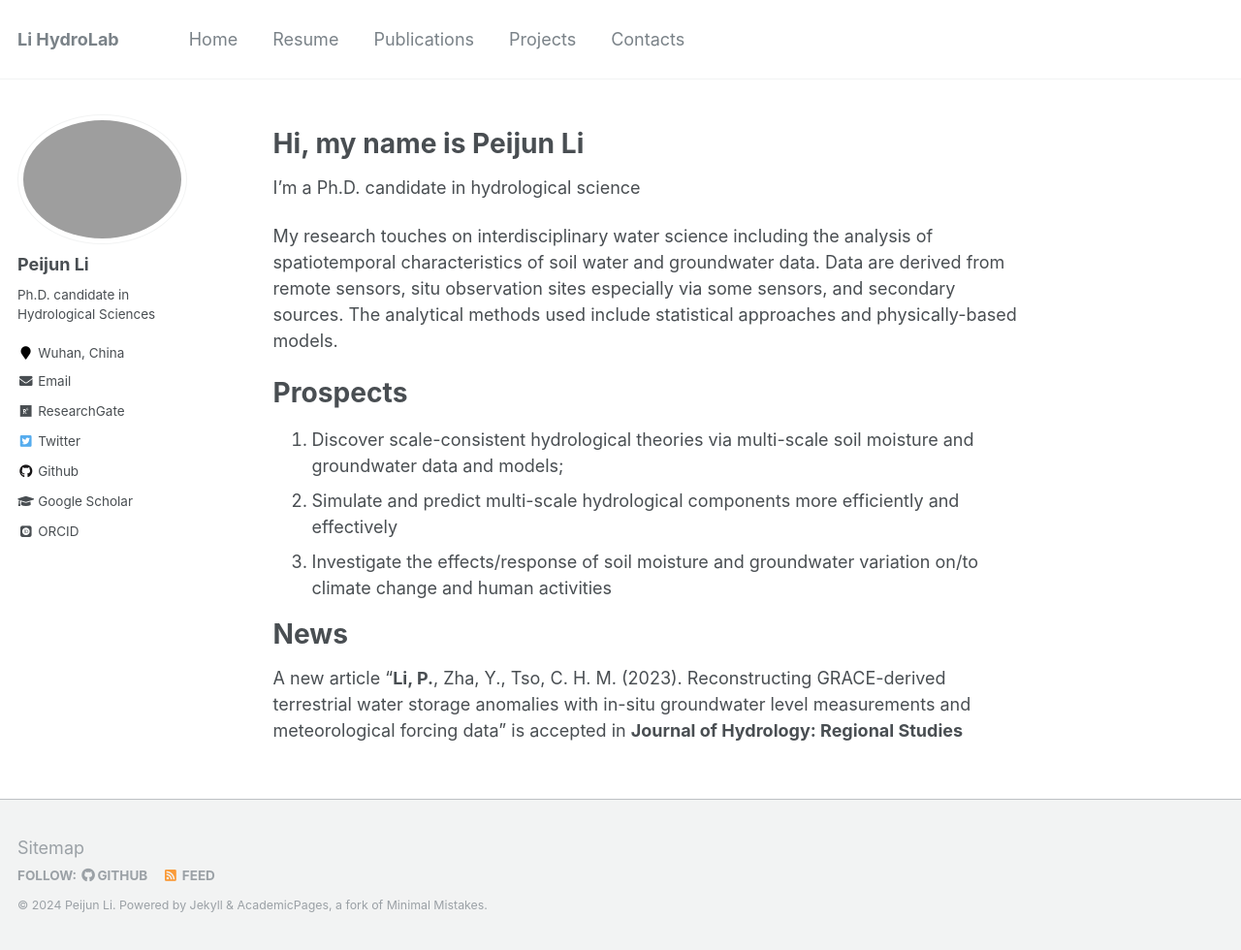
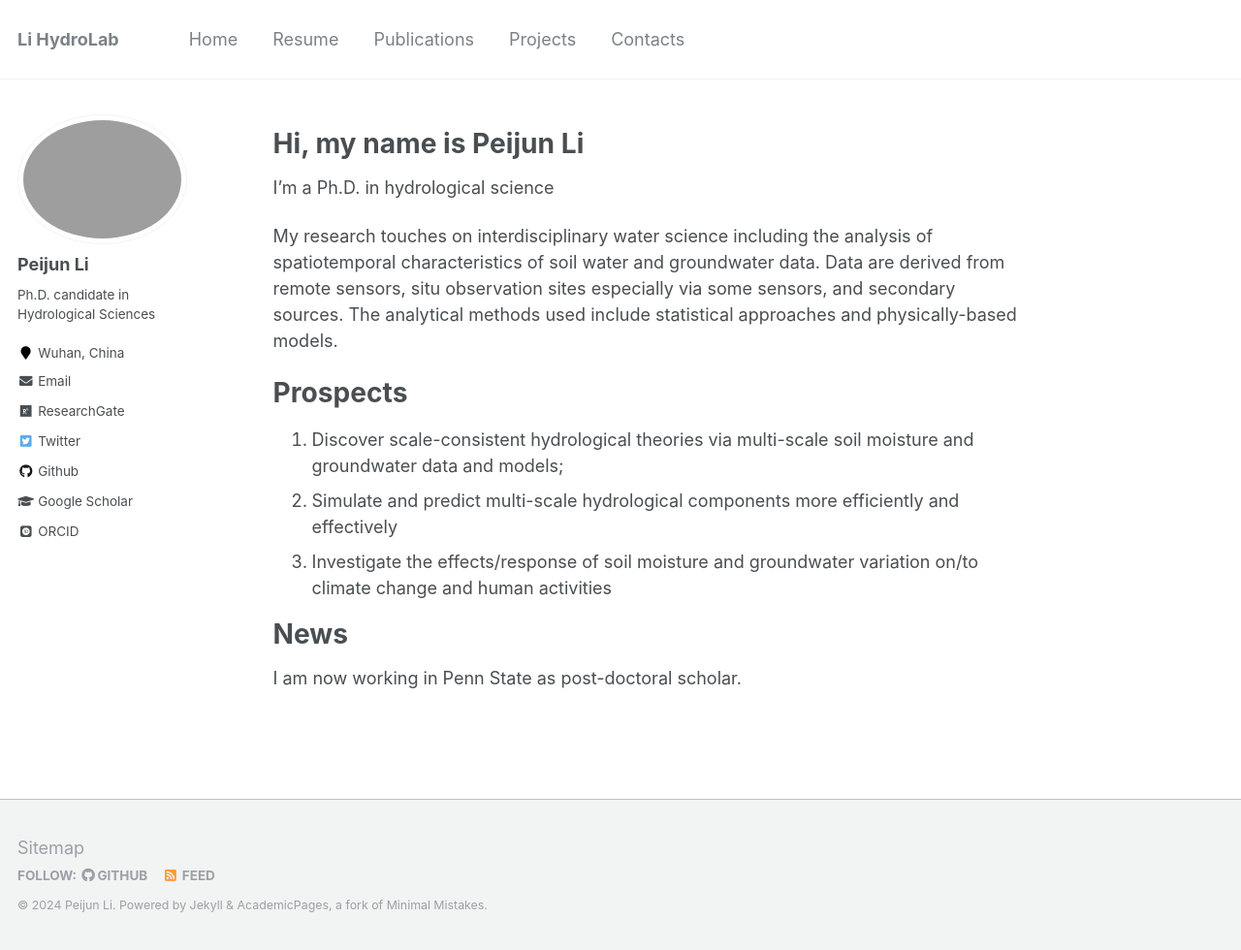
Before and after one commit to PercyLeeMaxWell/PercyLeeMaxWell.github.io, a Jekyll site: the page built from _pages/about.md, in a window 1280 px wide and 980 px high. Shown: the whole window at 97% size. Built offline with Jekyll 4.4.1, drawn with Linux system fonts in a browser that asks for light colours; some web fonts are replaced.

Commit message:
news change

```diff
--- a/_pages/about.md
+++ b/_pages/about.md
@@ -9,7 +9,7 @@ redirect_from:
 ---
 Hi, my name is Peijun Li
 =====
-I'm a Ph.D. candidate in hydrological science
+I'm a Ph.D. in hydrological science
 
 My research touches on interdisciplinary water science including the analysis of spatiotemporal characteristics of soil water and groundwater data. Data are derived from remote sensors, situ observation sites especially via some sensors, and secondary sources. The analytical methods used include statistical approaches and physically-based models.
 
@@ -23,4 +23,4 @@ Prospects
 
 News
 ======
-A new article "**Li, P.**, Zha, Y., Tso, C. H. M. (2023). Reconstructing GRACE-derived terrestrial water storage anomalies with in-situ groundwater level measurements and meteorological forcing data" is accepted in **Journal of Hydrology: Regional Studies**
+I am now working in Penn State as post-doctoral scholar.
```
